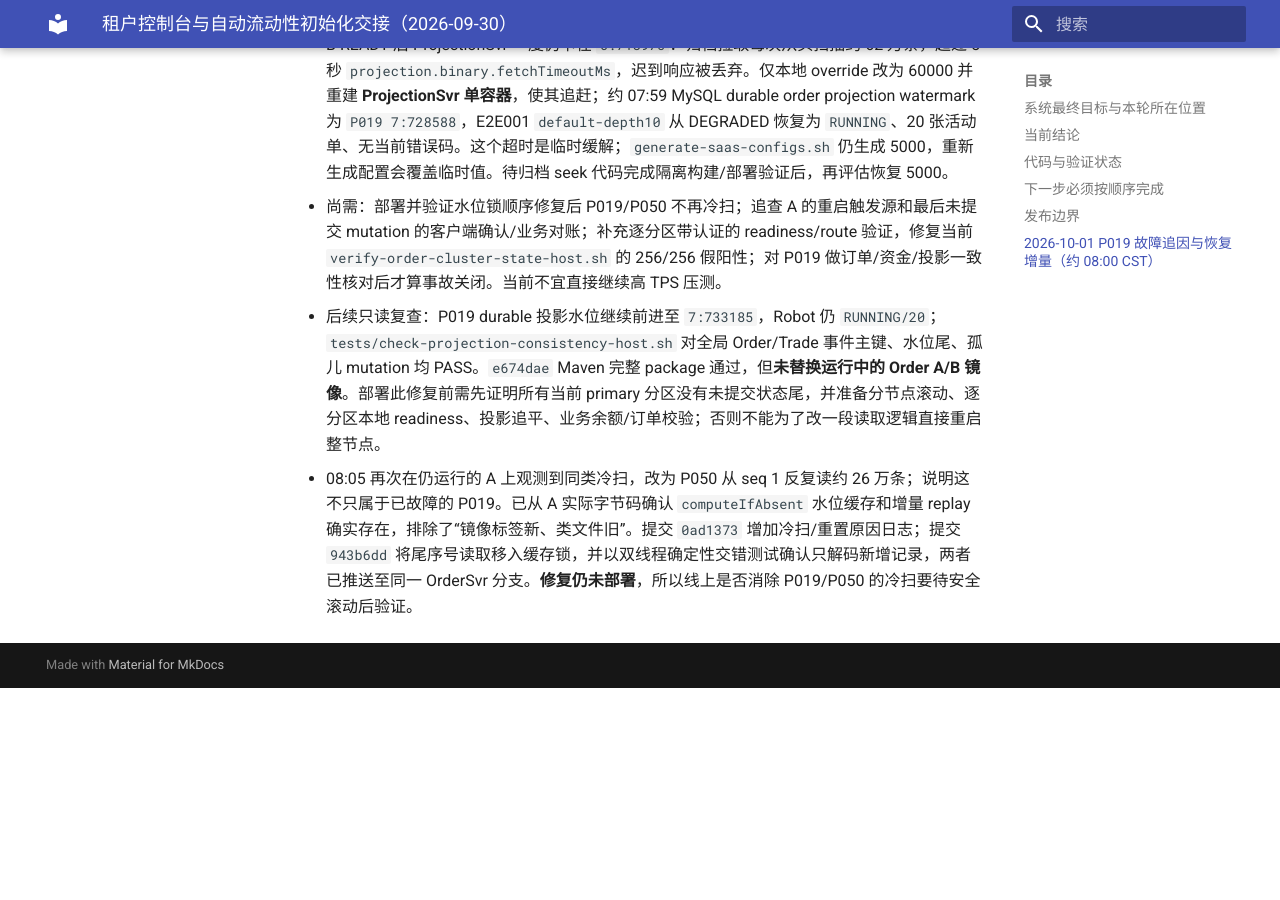
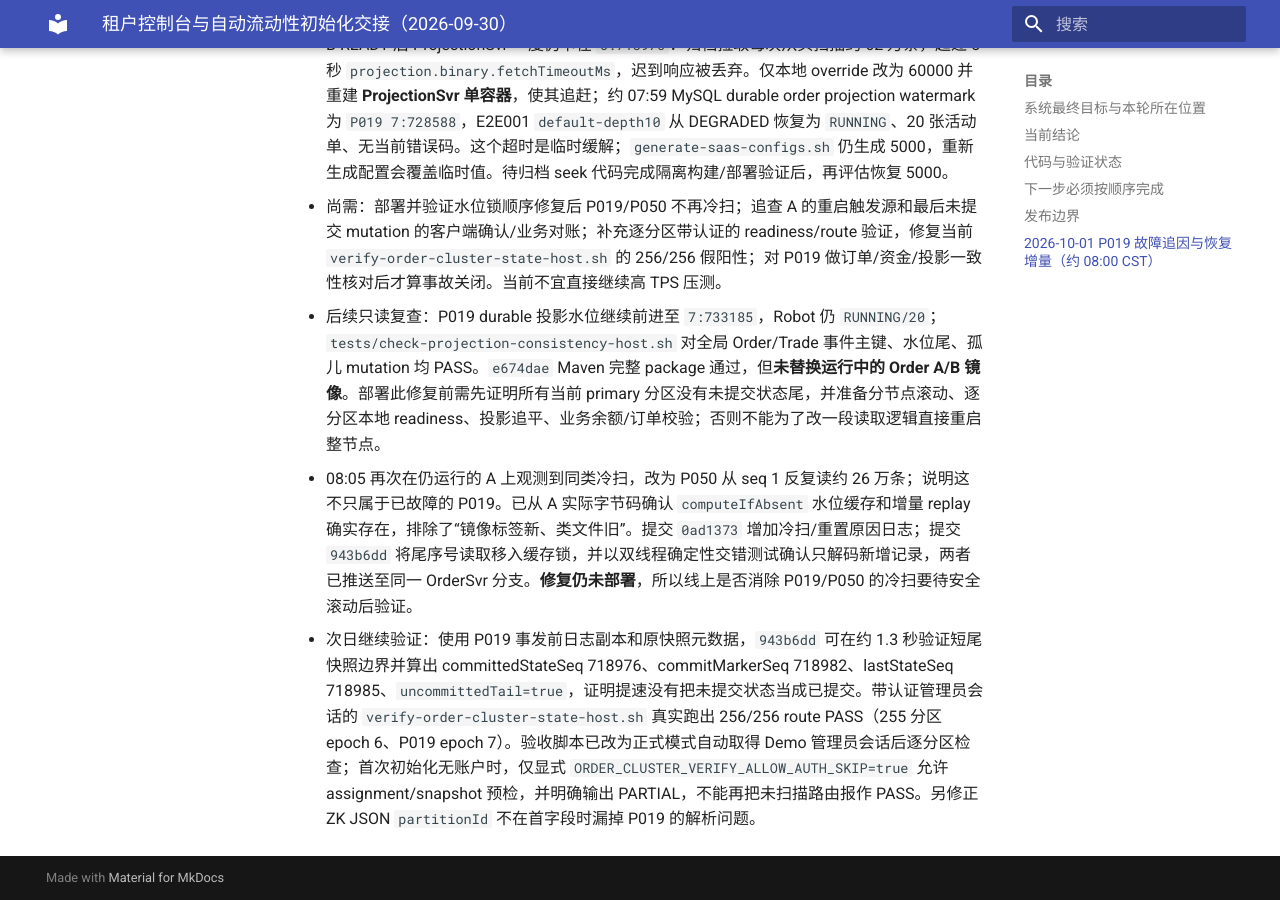
Before and after one commit to bliplink/dc-quant-deploy, an MkDocs documentation site: the page built from docs/TENANT_LIQUIDITY_HANDOFF_20260930.zh-CN.md, in a window 1280 px wide and 900 px high, scrolled down 4317 px. Built offline with MkDocs 1.6.1 and Material for MkDocs 9.7.7, drawn with Linux system fonts in a browser that asks for light colours; before the commit the page ends 5005 px from its top, so only the background shows below that.

Commit message:
test(order): require authenticated partition route verification

```diff
--- a/docs/TENANT_LIQUIDITY_HANDOFF_20260930.zh-CN.md
+++ b/docs/TENANT_LIQUIDITY_HANDOFF_20260930.zh-CN.md
@@ -54,3 +54,4 @@ OpenTradingCore 的目标不是只交付交易页面或做市机器人，而是
 - 尚需：部署并验证水位锁顺序修复后 P019/P050 不再冷扫；追查 A 的重启触发源和最后未提交 mutation 的客户端确认/业务对账；补充逐分区带认证的 readiness/route 验证，修复当前 `verify-order-cluster-state-host.sh` 的 256/256 假阳性；对 P019 做订单/资金/投影一致性核对后才算事故关闭。当前不宜直接继续高 TPS 压测。
 - 后续只读复查：P019 durable 投影水位继续前进至 `7:733185`，Robot 仍 `RUNNING/20`；`tests/check-projection-consistency-host.sh` 对全局 Order/Trade 事件主键、水位尾、孤儿 mutation 均 PASS。`e674dae` Maven 完整 package 通过，但**未替换运行中的 Order A/B 镜像**。部署此修复前需先证明所有当前 primary 分区没有未提交状态尾，并准备分节点滚动、逐分区本地 readiness、投影追平、业务余额/订单校验；否则不能为了改一段读取逻辑直接重启整节点。
 - 08:05 再次在仍运行的 A 上观测到同类冷扫，改为 P050 从 seq 1 反复读约 26 万条；说明这不只属于已故障的 P019。已从 A 实际字节码确认 `computeIfAbsent` 水位缓存和增量 replay 确实存在，排除了“镜像标签新、类文件旧”。提交 `0ad1373` 增加冷扫/重置原因日志；提交 `943b6dd` 将尾序号读取移入缓存锁，并以双线程确定性交错测试确认只解码新增记录，两者已推送至同一 OrderSvr 分支。**修复仍未部署**，所以线上是否消除 P019/P050 的冷扫要待安全滚动后验证。
+- 次日继续验证：使用 P019 事发前日志副本和原快照元数据，`943b6dd` 可在约 1.3 秒验证短尾快照边界并算出 committedStateSeq 718976、commitMarkerSeq 718982、lastStateSeq 718985、`uncommittedTail=true`，证明提速没有把未提交状态当成已提交。带认证管理员会话的 `verify-order-cluster-state-host.sh` 真实跑出 256/256 route PASS（255 分区 epoch 6、P019 epoch 7）。验收脚本已改为正式模式自动取得 Demo 管理员会话后逐分区检查；首次初始化无账户时，仅显式 `ORDER_CLUSTER_VERIFY_ALLOW_AUTH_SKIP=true` 允许 assignment/snapshot 预检，并明确输出 PARTIAL，不能再把未扫描路由报作 PASS。另修正 ZK JSON `partitionId` 不在首字段时漏掉 P019 的解析问题。
```
Also changed, not shown: 2 other files.
